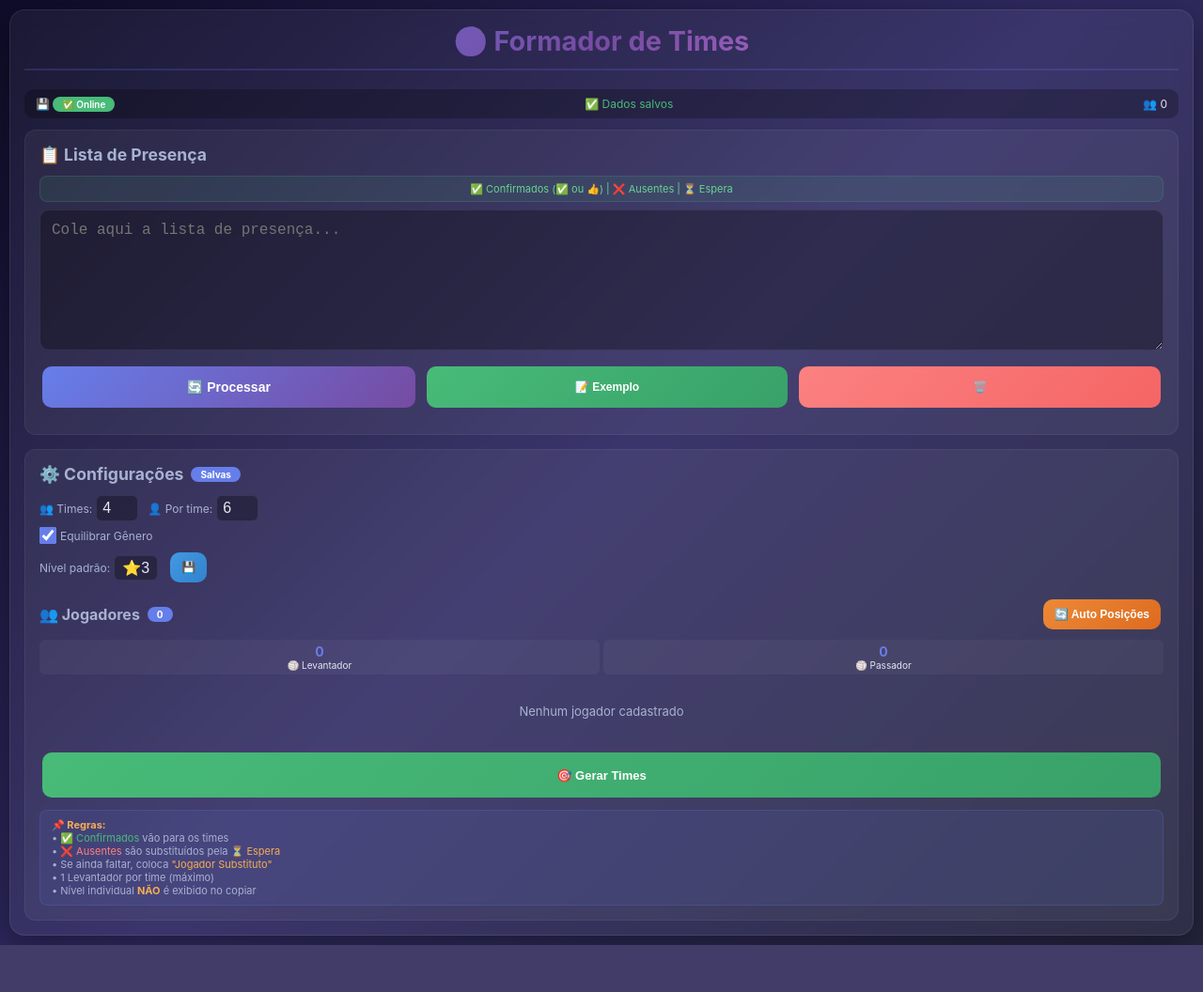
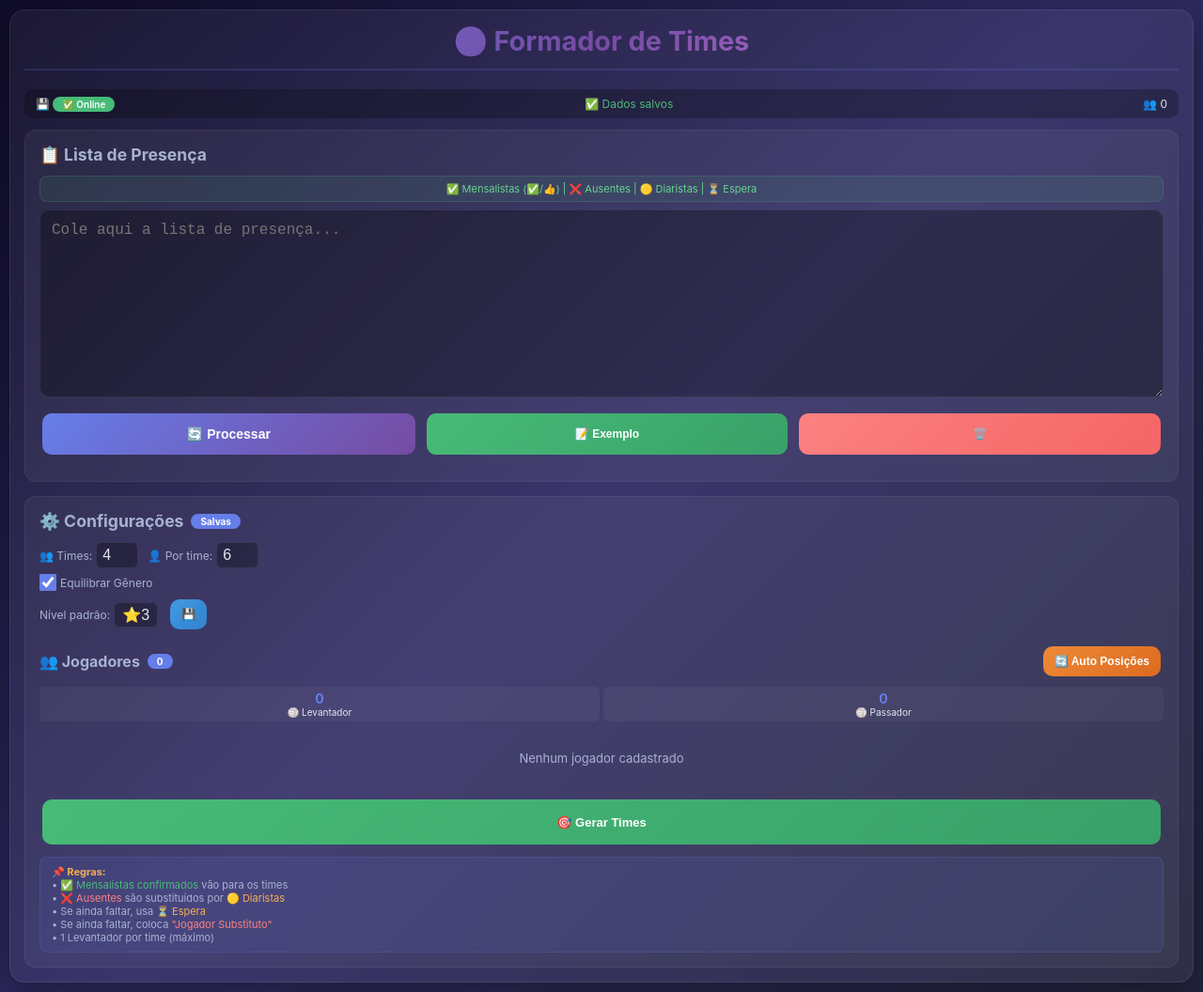
Before and after one commit to pedrologin2988-netizen/voli, a Flask app: page / in a window 1280 px wide. Shown: the whole page at 94% size. Before the commit the page ends 1006 px from the top, so only its background shows below. Run offline with Flask 3, Linux system fonts and the light colour scheme; data that the repository does not hold is empty.

Commit message:
commit finnnal

```diff
--- a/templates/index.html
+++ b/templates/index.html
@@ -79,7 +79,7 @@
         .section h2 .badge.orange { background: #ed8936; }
         textarea {
             width: 100%;
-            height: 150px;
+            height: 200px;
             background: rgba(0, 0, 0, 0.3);
             color: #e2e8f0;
             border: 1px solid rgba(255, 255, 255, 0.08);
@@ -190,8 +190,10 @@
         .player-item .remove-btn:active { transform: scale(0.9); }
         .player-item .confirmed { color: #48bb78; font-size: 12px; }
         .player-item .not-confirmed { color: #fc8181; font-size: 12px; }
-        .player-item .espera { color: #f6ad55; font-size: 12px; }
-        .player-item .substituto { color: #f6ad55; font-size: 12px; }
+        .player-item .mensalista { color: #48bb78; font-size: 10px; }
+        .player-item .diarista { color: #f6ad55; font-size: 10px; }
+        .player-item .espera { color: #f6ad55; font-size: 10px; }
+        .player-item .substituto { color: #fc8181; font-size: 10px; }
         .stats {
             display: grid;
             grid-template-columns: repeat(3, 1fr);
@@ -368,6 +370,8 @@
         }
         .rules-box strong { color: #f6ad55; }
         .rules-box .highlight { color: #48bb78; }
+        .rules-box .diarista-color { color: #f6ad55; }
+        .rules-box .espera-color { color: #f6ad55; }
         @media (max-width: 380px) {
             .player-item .info { gap: 3px; }
             .player-item .name { font-size: 12px; min-width: 40px; }
@@ -392,7 +396,7 @@
         <div class="grid-2">
             <div class="section">
                 <h2>📋 Lista de Presença</h2>
-                <div class="filter-info">✅ Confirmados (✅ ou 👍) | ❌ Ausentes | ⏳ Espera</div>
+                <div class="filter-info">✅ Mensalistas (✅/👍) | ❌ Ausentes | 🟡 Diaristas | ⏳ Espera</div>
                 <textarea id="presenceList" placeholder="Cole aqui a lista de presença..."></textarea>
                 <div class="btn-group">
                     <button class="btn btn-primary" onclick="processPresence()">🔄 Processar</button>
@@ -442,11 +446,11 @@
 
                 <div class="rules-box">
                     <strong>📌 Regras:</strong><br>
-                    • <span class="highlight">✅ Confirmados</span> vão para os times<br>
-                    • <span style="color: #fc8181;">❌ Ausentes</span> são substituídos pela <span style="color: #f6ad55;">⏳ Espera</span><br>
-                    • Se ainda faltar, coloca <span style="color: #f6ad55;">"Jogador Substituto"</span><br>
-                    • 1 Levantador por time (máximo)<br>
-                    • Nível individual <strong>NÃO</strong> é exibido no copiar
+                    • <span class="highlight">✅ Mensalistas confirmados</span> vão para os times<br>
+                    • <span style="color: #fc8181;">❌ Ausentes</span> são substituídos por <span class="diarista-color">🟡 Diaristas</span><br>
+                    • Se ainda faltar, usa <span class="espera-color">⏳ Espera</span><br>
+                    • Se ainda faltar, coloca <span style="color: #fc8181;">"Jogador Substituto"</span><br>
+                    • 1 Levantador por time (máximo)
                 </div>
             </div>
         </div>
@@ -509,8 +513,10 @@
                     position: p.position || 'Passador',
                     level: p.level || 3,
                     confirmed: p.confirmed !== undefined ? p.confirmed : true,
+                    isDiarista: p.is_diarista || false,
                     isEspera: p.is_espera || false,
-                    isSubstituto: p.is_substituto || false
+                    isSubstituto: p.is_substituto || false,
+                    tipo: p.tipo || 'mensalista'
                 }));
                 updateUI();
                 return true;
@@ -562,7 +568,7 @@
         }
 
         // ============================================================
-        // PROCESSAR LISTA - COM ESPERA
+        // PROCESSAR LISTA - COM MENSALISTAS, DIARISTAS E ESPERA
         // ============================================================
         function processPresence() {
             console.log('🔄 Processando lista...');
@@ -577,17 +583,41 @@
             let found = 0;
             const newPlayers = [];
             const updatedPlayers = [];
+            const diaristaList = [];
             const esperaList = [];
 
+            let isDiaristaSection = false;
             let isEsperaSection = false;
 
             for (const line of lines) {
                 const trimmed = line.trim();
                 if (!trimmed) continue;
 
+                // Detectar se entrou na seção "Diarista"
+                if (trimmed.toLowerCase().includes('diarista')) {
+                    isDiaristaSection = true;
+                    isEsperaSection = false;
+                    continue;
+                }
+
                 // Detectar se entrou na seção "Espera"
                 if (trimmed.toLowerCase().includes('espera')) {
                     isEsperaSection = true;
+                    isDiaristaSection = false;
+                    continue;
+                }
+
+                // Se for linha de diarista (começa com número)
+                if (isDiaristaSection) {
+                    const match = trimmed.match(/^(\d+)\s*[-.)]?\s*([A-Za-záéíóúãõâêîôûàèìòùç\s\.]+?)\s*([✅👍]?)/);
+                    if (match) {
+                        let name = match[2].trim();
+                        name = name.replace(/[^\w\sáéíóúãõâêîôûàèìòùç\-\.]/gi, '').trim();
+                        if (name && name.length >= 2) {
+                            diaristaList.push(name);
+                            console.log(`🟡 Diarista: ${name}`);
+                        }
+                    }
                     continue;
                 }
 
@@ -605,7 +635,7 @@
                     continue;
                 }
 
-                // Processar jogadores normais (fora da seção Espera)
+                // Processar mensalistas (fora das seções Diarista e Espera)
                 const match = trimmed.match(/^(\d+)\s*[-.)]?\s*([A-Za-záéíóúãõâêîôûàèìòùç\s\.]+?)\s*([✅👍❌]?)/);
 
                 if (match) {
@@ -619,12 +649,14 @@
                     name = name.replace(/[^\w\sáéíóúãõâêîôûàèìòùç\-\.]/gi, '').trim();
 
                     if (name && name.length >= 2) {
-                        console.log(`📝 ${confirmed ? '✅' : '❌'} ${name}`);
+                        console.log(`📝 Mensalista ${confirmed ? '✅' : '❌'} ${name}`);
 
                         const existing = players.find(p => p.name.toLowerCase() === name.toLowerCase());
 
                         if (existing) {
                             existing.confirmed = confirmed;
+                            existing.tipo = 'mensalista';
+                            existing.isDiarista = false;
                             existing.isEspera = false;
                             updatedPlayers.push(existing.name);
                         } else {
@@ -636,6 +668,8 @@
                                 position: position,
                                 level: defaultLevel,
                                 confirmed: confirmed,
+                                tipo: 'mensalista',
+                                isDiarista: false,
                                 isEspera: false,
                                 isSubstituto: false
                             });
@@ -645,7 +679,32 @@
                 }
             }
 
-            // Adicionar jogadores da espera
+            // Adicionar diaristas (sempre confirmados)
+            for (const name of diaristaList) {
+                const existing = players.find(p => p.name.toLowerCase() === name.toLowerCase());
+                if (!existing) {
+                    const defaultLevel = parseInt(document.getElementById('defaultLevel').value) || 3;
+                    const position = autoAssignPosition(name);
+                    newPlayers.push({
+                        name: name,
+                        gender: Math.random() > 0.5 ? 'M' : 'F',
+                        position: position,
+                        level: defaultLevel,
+                        confirmed: true,
+                        tipo: 'diarista',
+                        isDiarista: true,
+                        isEspera: false,
+                        isSubstituto: false
+                    });
+                    console.log(`🟡 Adicionado diarista: ${name}`);
+                } else {
+                    existing.isDiarista = true;
+                    existing.tipo = 'diarista';
+                    existing.confirmed = true;
+                }
+            }
+
+            // Adicionar espera (sempre confirmados)
             for (const name of esperaList) {
                 const existing = players.find(p => p.name.toLowerCase() === name.toLowerCase());
                 if (!existing) {
@@ -657,12 +716,15 @@
                         position: position,
                         level: defaultLevel,
                         confirmed: true,
+                        tipo: 'espera',
+                        isDiarista: false,
                         isEspera: true,
                         isSubstituto: false
                     });
                     console.log(`⏳ Adicionado da espera: ${name}`);
                 } else {
                     existing.isEspera = true;
+                    existing.tipo = 'espera';
                     existing.confirmed = true;
                 }
             }
@@ -674,12 +736,14 @@
             savePlayersToServer();
             updateUI();
 
-            const confirmedCount = players.filter(p => p.confirmed).length;
-            const esperaCount = players.filter(p => p.isEspera).length;
+            const mensalistas = players.filter(p => p.tipo === 'mensalista' && p.confirmed).length;
+            const diaristas = players.filter(p => p.isDiarista).length;
+            const espera = players.filter(p => p.isEspera).length;
 
-            let msg = `✅ Processado! ${found} jogadores encontrados.`;
-            msg += `\n✅ Confirmados: ${confirmedCount}`;
-            msg += `\n⏳ Espera: ${esperaCount}`;
+            let msg = `✅ Processado! ${found} mensalistas encontrados.`;
+            msg += `\n✅ Mensalistas confirmados: ${mensalistas}`;
+            msg += `\n🟡 Diaristas: ${diaristas}`;
+            msg += `\n⏳ Espera: ${espera}`;
             if (newPlayers.length > 0) msg += `\n🆕 Novos: ${newPlayers.length}`;
 
             console.log(msg);
@@ -722,7 +786,7 @@
         }
 
         // ============================================================
-        // GERAR TIMES - COM ESPERA E SUBSTITUTOS
+        // GERAR TIMES - COM MENSALISTAS, DIARISTAS E ESPERA
         // ============================================================
         function generateTeams() {
             const numTeams = parseInt(document.getElementById('numTeams').value) || 4;
@@ -730,13 +794,22 @@
             const balanceGender = document.getElementById('balanceGender').checked;
             const totalNeeded = numTeams * playersPerTeam;
 
-            // Pegar apenas CONFIRMADOS (✅ ou 👍)
-            let available = players.filter(p => p.confirmed === true);
+            // 1. Pegar mensalistas CONFIRMADOS (✅ ou 👍)
+            let available = players.filter(p => p.tipo === 'mensalista' && p.confirmed === true);
+            console.log(`✅ Mensalistas confirmados: ${available.length}`);
 
-            console.log(`👥 Confirmados: ${available.length}`);
-            console.log(`⏳ Espera: ${players.filter(p => p.isEspera).length}`);
+            // 2. Se faltar, usar diaristas
+            if (available.length < totalNeeded) {
+                const diaristas = players.filter(p => p.isDiarista === true);
+                const needed = totalNeeded - available.length;
+                const toAdd = Math.min(needed, diaristas.length);
+                for (let i = 0; i < toAdd; i++) {
+                    available.push(diaristas[i]);
+                }
+                console.log(`🟡 Adicionados ${toAdd} diaristas`);
+            }
 
-            // Se não houver confirmados suficientes, usar os da espera
+            // 3. Se ainda faltar, usar espera
             if (available.length < totalNeeded) {
                 const espera = players.filter(p => p.isEspera === true);
                 const needed = totalNeeded - available.length;
@@ -747,14 +820,13 @@
                 console.log(`⏳ Adicionados ${toAdd} da espera`);
             }
 
-            // Se ainda faltar, adicionar "Jogador Substituto"
+            // 4. Se ainda faltar, adicionar "Jogador Substituto"
             let substitutosCount = 0;
             while (available.length < totalNeeded) {
                 const gender = balanceGender ?
                     (available.filter(p => p.gender === 'F').length < Math.floor(totalNeeded / 2) ? 'F' : 'M') :
                     (Math.random() > 0.5 ? 'M' : 'F');
 
-                // Verificar se já tem levantador suficiente
                 const settersCount = available.filter(p => p.position === 'Levantador').length;
                 const neededSetters = Math.ceil(available.length / playersPerTeam);
                 let pos = 'Passador';
@@ -769,6 +841,8 @@
                     position: pos,
                     level: 3,
                     confirmed: true,
+                    tipo: 'substituto',
+                    isDiarista: false,
                     isEspera: false,
                     isSubstituto: true,
                     fake: true
@@ -785,7 +859,6 @@
             let setters = available.filter(p => p.position === 'Levantador');
             let passadores = available.filter(p => p.position === 'Passador');
 
-            // Se não houver levantadores suficientes, converter alguns passadores
             if (setters.length < numTeams) {
                 const needed = numTeams - setters.length;
                 for (let i = 0; i < Math.min(needed, passadores.length); i++) {
@@ -795,11 +868,9 @@
                 passadores = available.filter(p => p.position === 'Passador');
             }
 
-            // Embaralhar cada grupo
             setters = shuffle(setters);
             passadores = shuffle(passadores);
 
-            // Inicializar times
             teams = [];
             for (let i = 0; i < numTeams; i++) {
                 teams.push({
@@ -821,7 +892,6 @@
                 else teams[i].maleCount++;
             }
 
-            // Distribuir passadores (equilibrando nível e gênero)
             passadores.sort((a, b) => b.level - a.level);
 
             for (const player of passadores) {
@@ -869,7 +939,7 @@
                 else teams[targetTeam].maleCount++;
             }
 
-            // Preencher times com jogadores fictícios se necessário
+            // Preencher times com substitutos se necessário
             for (let i = 0; i < teams.length; i++) {
                 while (teams[i].players.length < playersPerTeam) {
                     const gender = balanceGender ?
@@ -883,14 +953,16 @@
                     }
 
                     const level = Math.floor(Math.random() * 3) + 2;
+                    const subCount = teams[i].players.filter(p => p.isSubstituto).length + 1;
                     teams[i].players.push({
-                        name: `Jogador Substituto ${teams[i].players.length + 1}`,
+                        name: `Jogador Substituto ${subCount}`,
                         gender: gender,
                         position: pos,
                         level: level,
                         confirmed: true,
-                        fake: true,
-                        isSubstituto: true
+                        tipo: 'substituto',
+                        isSubstituto: true,
+                        fake: true
                     });
                     teams[i].totalLevel += level;
                     if (gender === 'F') teams[i].femaleCount++;
@@ -921,9 +993,16 @@
                 card.className = 'team-card';
                 const avg = (team.totalLevel / team.players.length).toFixed(1);
 
-                // Contar posições no time
                 const setters = team.players.filter(p => p.position === 'Levantador').length;
                 const passadores = team.players.filter(p => p.position === 'Passador').length;
+
+                // Ícones para tipos de jogadores
+                const getIcon = (p) => {
+                    if (p.isSubstituto) return '🔄';
+                    if (p.isDiarista) return '🟡';
+                    if (p.isEspera) return '⏳';
+                    return '';
+                };
 
                 card.innerHTML = `
                     <h3>
@@ -932,7 +1011,7 @@
                     </h3>
                     ${team.players.map(p => `
                         <div class="player">
-                            <span>${p.name} ${p.gender === 'F' ? '♀' : '♂'}${p.isSubstituto ? ' 🔄' : ''}</span>
+                            <span>${p.name} ${p.gender === 'F' ? '♀' : '♂'} ${getIcon(p)}</span>
                             <span>${p.position}</span>
                         </div>
                     `).join('')}
@@ -944,11 +1023,11 @@
                 `;
                 grid.appendChild(card);
 
-                // TEXTO PARA COPIAR - SEM NÍVEL INDIVIDUAL
                 output += `TIME ${i + 1} (⭐ ${avg})\n`;
                 output += `${'-'.repeat(30)}\n`;
                 team.players.forEach(p => {
-                    output += `${p.name} (${p.gender === 'F' ? '♀' : '♂'}) - ${p.position}${p.isSubstituto ? ' 🔄' : ''}\n`;
+                    const icon = p.isSubstituto ? ' 🔄' : p.isDiarista ? ' 🟡' : p.isEspera ? ' ⏳' : '';
+                    output += `${p.name} (${p.gender === 'F' ? '♀' : '♂'})${icon} - ${p.position}\n`;
                 });
                 output += `👥 ${team.players.length} | 🏐${setters} Lev | 🏐${passadores} Pas | ♀${team.femaleCount} ♂${team.maleCount}\n\n`;
             });
@@ -1000,7 +1079,6 @@
             document.getElementById('playerCount').textContent = players.length;
             document.getElementById('totalPlayersDisplay').textContent = confirmed.length;
 
-            // Distribuição de posições (apenas 2)
             const posCount = { Levantador: 0, Passador: 0 };
             players.forEach(p => {
                 if (posCount[p.position] !== undefined) posCount[p.position]++;
@@ -1016,21 +1094,23 @@
             players.forEach((p, i) => {
                 const div = document.createElement('div');
                 div.className = 'player-item';
-                const isConfirmed = p.confirmed !== false;
 
                 let statusLabel = '';
                 let statusClass = '';
                 if (p.isSubstituto) {
                     statusLabel = '🔄 Substituto';
                     statusClass = 'substituto';
+                } else if (p.isDiarista) {
+                    statusLabel = '🟡 Diarista';
+                    statusClass = 'diarista';
                 } else if (p.isEspera) {
                     statusLabel = '⏳ Espera';
                     statusClass = 'espera';
-                } else if (isConfirmed) {
-                    statusLabel = '✅';
-                    statusClass = 'confirmed';
+                } else if (p.confirmed) {
+                    statusLabel = '✅ Mensalista';
+                    statusClass = 'mensalista';
                 } else {
-                    statusLabel = '❌';
+                    statusLabel = '❌ Ausente';
                     statusClass = 'not-confirmed';
                 }
 
@@ -1061,6 +1141,7 @@
                             <option value="F" ${p.gender === 'F' ? 'selected' : ''}>♀</option>
                         </select>
                         ${p.isSubstituto ? '🔄' : ''}
+                        ${p.isDiarista ? '🟡' : ''}
                         ${p.isEspera ? '⏳' : ''}
                     </div>
                     <button class="remove-btn" onclick="removePlayer(${i})">×</button>
```
